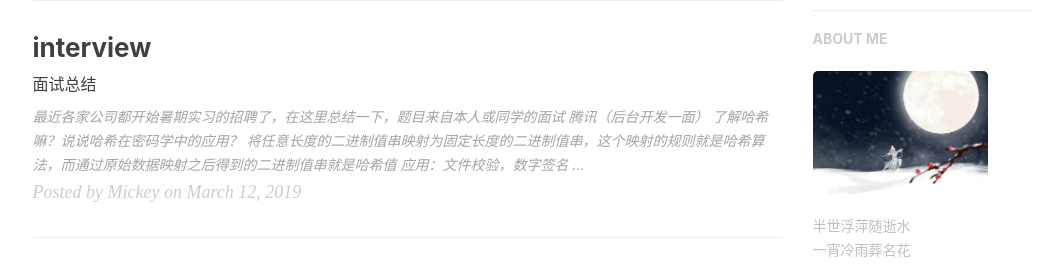
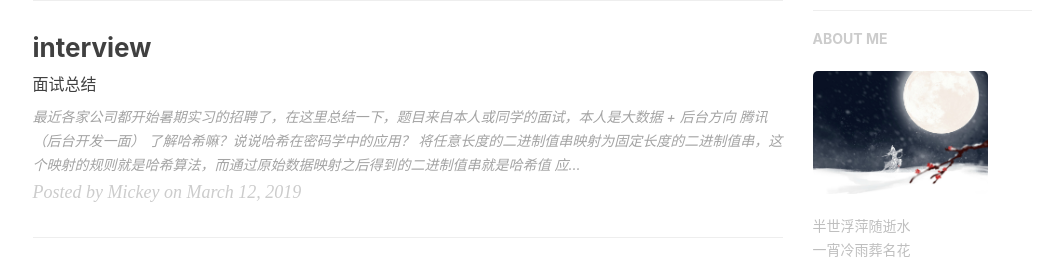
Before and after one commit to mickey0524/mickey0524.github.io, a Jekyll site: the page built from index.html, in a window 1280 px wide and 900 px high, scrolled down 499 px. Shown: the part 152-423 px from the top of the window, without its empty margins (135-1198 px from the left). Built offline with Jekyll 4.4.1, drawn with Linux system fonts in a browser that asks for light colours; nearby versions of some CDN libraries; the list of posts is cut into pages by our own code; comment, search, counter and statistics services are not loaded; some of the changed lines change nothing that is shown.

Commit message:
feat(interview): update interview

````diff
--- a/_posts/2019-03-12-interview.md
+++ b/_posts/2019-03-12-interview.md
@@ -9,7 +9,7 @@
     - 面试
 ---
 
-最近各家公司都开始暑期实习的招聘了，在这里总结一下，题目来自本人或同学的面试
+最近各家公司都开始暑期实习的招聘了，在这里总结一下，题目来自本人或同学的面试，本人是大数据 + 后台方向
 
 * 腾讯（后台开发一面）
 
@@ -679,6 +679,32 @@
 			return res[0]
 		```
 
+* 阿里四，五面（大数据）
+
+	* 如何设计一个 Web 后端 Server
+
+		MVC 框架 + MySQL + Redis + Metrics
+
+	* MySQL 二次写
+
+		[二次写](https://github.com/mickey0524/web-development-knowledge/blob/master/docs/db.md)
+
+	* Spark Shuffle 过程
+
+		[Spark Shuffle](http://sharkdtu.com/posts/spark-shuffle.html)
+
+	* Spark 宽窄依赖有什么好处啊
+
+		并行计算 + 快速容灾
+
+	* 如何设计阿里妈妈的标签系统
+
+		可视化界面勾选维度，天级别定时跑任务
+
+	* 依旧是上面这个问题，那么有几万个定时任务，如何优化
+
+		可以从不同的 sql 中选出公共的 sql，跑出中间表，避免重复作业
+
 * 网易游戏一面（大数据）
 
 	* 栈和队列的区别
@@ -741,6 +767,144 @@
 
             recursive(root)
         ```
+
+* 网易游戏二面（大数据）
+
+	* 实现一个生产者消费者，可以使用 BlockingQueue
+
+		```java
+		public class ProducerConsumer {
+
+		    private static BlockingQueue<String> queue = new ArrayBlockingQueue<>(5);
+
+		    private static class Producer extends Thread {
+		        @Override
+		        public void run() {
+		            try {
+		                queue.put("product");
+		            } catch (InterruptedException e) {
+		                e.printStackTrace();
+		            }
+		            System.out.print("produce..");
+		        }
+		    }
+
+		    private static class Consumer extends Thread {
+
+		        @Override
+		        public void run() {
+		            try {
+		                String product = queue.take();
+		            } catch (InterruptedException e) {
+		                e.printStackTrace();
+		            }
+		            System.out.print("consume..");
+		        }
+		    }
+		}
+		```
+
+	* 手动实现一个生产者消费者，不能用 BlockingQueue
+
+		```java
+		import java.util.concurrent.ReentrantLock;
+		import java.util.concurrent.Condition;
+
+		class MQ {
+		    private ArrayList<Object> list;
+		    private ReentranLock lock;
+		    private Condition condition;
+		    private int cap;
+
+		    public MQ(int cap) {
+		        this.list = new ArrayList<Object>(cap);
+		        this.lock = new ReentrantLock();
+		        this.condition = this.lock.newCondition();
+		        this.cap = cap;
+		    }
+
+		    public void consumer() {
+		        this.lock.lock();
+		        try {
+		            while (this.list.size() == 0) {
+		                this.condition.await();
+		            }
+		            Object o = this.list.remove(0);
+
+
+		            this.lock.signalAll();
+		        } catch (Exception e) {
+		            e.printStackTrace();
+		        }
+		        finally {
+		            this.lock.unlock();
+		        }
+		    }
+
+		    public void producer(Object o) {
+		        this.lock.lock();
+		        try {
+		            while (this.list.size() == this.cap) {
+		                this.condition.await();
+		            }
+		            this.list.add(o);
+		            this.lock.signalAll();
+		        } catch (Exception e) {
+		            e.printStackTrace();
+		        }
+		        finally {
+		            this.lock.unlock();
+		        }
+		    }
+		}
+
+		public class Main {
+		    public static void main(String[] args) {
+
+		    }
+		}
+		```
+
+	* Java 基础
+
+		```java
+		String a = "a";
+		String b = "a";
+
+		System.out.println(a == b); // true，a 和 b 引用都是指向 String pool
+
+		Integer a = 1;
+		Integer b = 1;
+
+		System.out.Println(a == b); // true，a 和 b 自动装箱的时候会执行 Ineger.valueOf，这个会去 Integer 缓存池中取数，new Integer() 是创建新的
+		```
+
+	* MySQL char 和 varchar 的区别，varchar 是变长的，char 是定长的
+
+	* MySQL 非空CHAR的最大总长度是255字节，非空VARCHAR的最大总长度是65533字节
+可空CHAR的最大总长度是254字节，可空VARCHAR的最大总长度是65532字节，原因：非空标记需要占据一个字节，VARCHAR超过255需要用2个字节标记字段长度，不超过255用1个字节标记字段长度，varchar(128) 表示能存 128 个 字符
+
+	* Redis zset 数据结构
+
+		跳表
+
+	* Redis 分布式锁如何实现
+
+		[redis 分布式锁](https://www.cnblogs.com/linjiqin/p/8003838.html)
+
+		主要需要 setnx 和 expire time 的思想，需要将这两个操作放在一个 set 指令中执行，保证原子性
+
+	* 算法题
+
+		有 m 个字符，没有重复，求有多少种做法组成一个长度为 n 的字符串，要求用上全部 m 个字符，n >= m
+
+		这道题用暴力 DFS + 去重 可以做，但是复杂度太高了
+
+		其实这是一道数学题，我们可以考虑逆向思维，用全集减去仅仅使用 m - 1 个字符 + 使用 m - 2 个字符 - 使用 m - 3 字符
+
+		```
+		ans = m**n - C(m, 1) * (m - 1) ** n + C(m, 2) * (m - 2) ** n ...
+		```
 
 * 快手一、二面（大数据）
 
````
